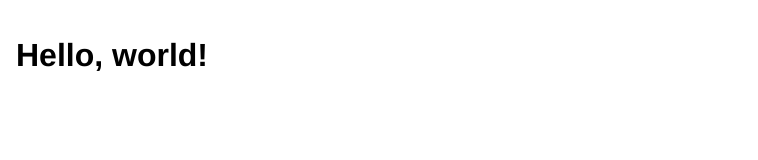
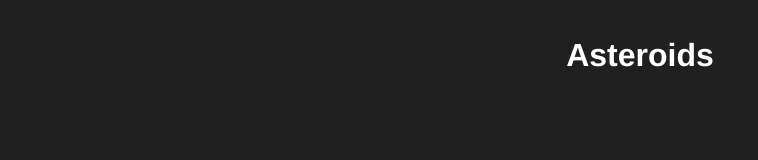
Before and after one commit to rylandf6/term1-html-project, a plain HTML site: page index.html in a window 1280 px wide. Shown: the whole page, without its empty margins (0-758 px from the left). Drawn offline with Linux system fonts and the light colour scheme.

Commit message:
Title Screen

```diff
--- a/index.css
+++ b/index.css
@@ -1,3 +1,8 @@
+/* Global colour configuration */
+:root {
+    --space-black: #202020;
+}
+
 /* Full-size with reduced padding */
 html, body {
     width: 100%;
@@ -14,9 +19,27 @@ html {
 body {
     margin: 0;
     padding: 1em;
+
+    background-color: var(--space-black);
 }
 
 /* Default font stack */
 * {
     font-family: "HelveticaNeue-Light", "Helvetica Neue Light", "Helvetica Neue", Helvetica, Arial, "Lucida Grande", sans-serif;
+    color: white;
 }
+
+/* Title screen */
+#title-screen {
+    width: 100%;
+    height: 100%;
+
+    display: block;
+
+    padding: 0;
+    margin: 0;
+}
+
+#title-screen h1 {
+    text-align: center;
+}
--- a/index.html
+++ b/index.html
@@ -1,13 +1,17 @@
 <!DOCTYPE html>
 <html>
     <head>
-        <title>F6th Term 1 Project</title>
+        <title>Asteroids - F6th Term 1 Project</title>
 
         <link rel="stylesheet" href="index.css" />
         <script src="index.js"></script>
     </head>
 
     <body>
-        <h1>Hello, world!</h1>
+        <div id="title-screen">
+            <h1>Asteroids</h1>
+
+        </div>
+
     </body>
 </html>
```
